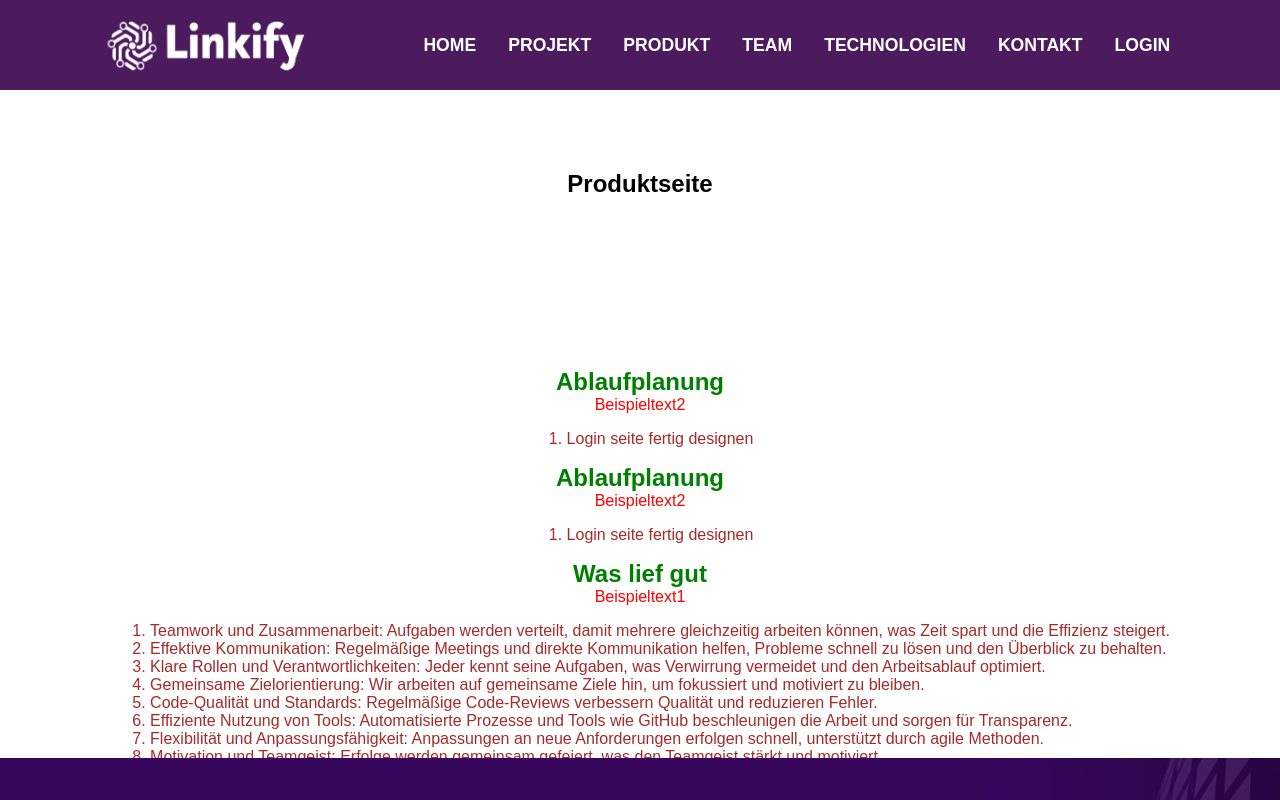
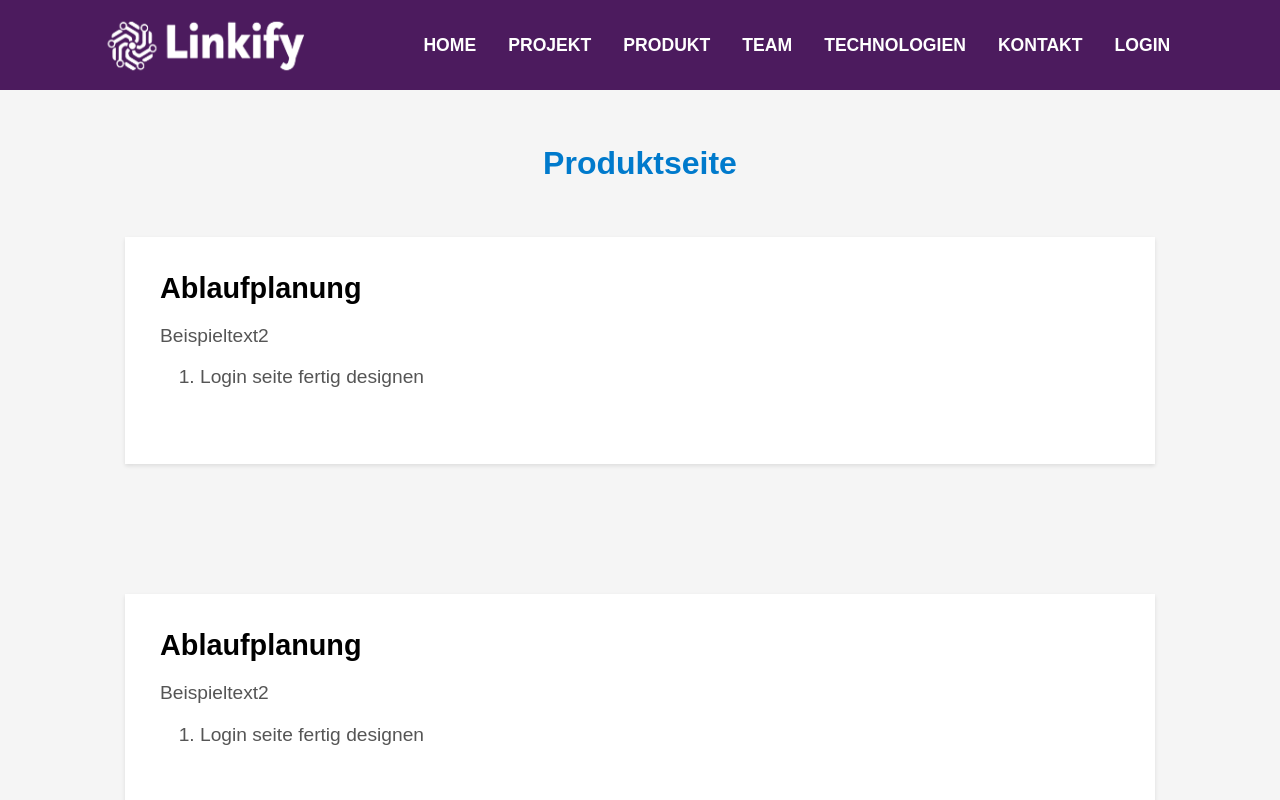
Before and after one commit to RalfHof/nextjs-boilerplate, a Next.js app: page /product in a window 1280 px wide. Shown: the top 800 px of the page. Built offline with nearby package versions, Linux system fonts and the light colour scheme.

Commit message:
New Features

```diff
--- a/src/app/product/page.tsx
+++ b/src/app/product/page.tsx
@@ -43,8 +43,7 @@ export default function ProductPage() {
 
   return (
     <div className='project-item'>
-      <h1>Produktseite</h1>
-
+      <h1 className='HeaderItems'>Produktseite</h1>
 
       <ProjektItem Item={TargetItem} />
       <ProjektItem Item={TimeItem} />
--- a/src/components/projekt/page.tsx
+++ b/src/components/projekt/page.tsx
@@ -1,3 +1,5 @@
+import React from "react"
+
 type ProjektItemProps = {
     Item: {
         Titel: string;
@@ -7,18 +9,21 @@ type ProjektItemProps = {
 };
 
 export default function ProjektItem({ Item }: ProjektItemProps) {
-
     return (
         <>
             <div className="project-item">
-                <h2 className="project-title">{Item.Titel}</h2>
-                <div className="projekt-text">{Item.Text}</div>
+                <div className="project-item-list">
 
-                <div className="project-item-list">
+                    <h2 className="project-title">{Item.Titel}</h2>
+                    <div className="projekt-text">{Item.Text}</div>
+
                     <ol>
-                        {Item.Liste?.map((Element, index) => {
-                            return <li key={index}>{Element}</li>;
-                        })}
+                        {Item.Liste?.map((Element, index) => (
+                            <React.Fragment key={index}>
+                                <li>{Element}</li>
+                                <br />
+                            </React.Fragment>
+                        ))}
                     </ol>
                 </div>
             </div>
--- a/src/globals.css
+++ b/src/globals.css
@@ -362,35 +362,49 @@ a:hover {
 
 /* -------------------------------------------------------------- */
 
-
 .project-item {
   height: auto;
   width: 100%;
   display: flex;
-  justify-content: center;
-  align-items: center;
-  flex-direction: column;
-  position: relative;
-  top: 150px;
-  margin: 0;
-  padding: 0;
+  align-items: center;
+  flex-direction: column;
+  padding: 0;
+  margin: 0;
+  position: relative;
+  top: 85px;
+  background: #f5f5f5;
+  padding-bottom: 130px;
+}
+
+.HeaderItems {
+  margin: 0;
+  padding: 0;
+  margin-top: 60px;
+  color: #007acc;
+  font-size: 2rem;
+}
+
+.project-item-list {
+  border: 5px solid #fff;
+  box-shadow: 0 2px 4px rgba(0, 0, 0, 0.1);
+  background: #fff;
+  width: 75%;
+  padding: 30px;
+  font-size: 1.2rem;
+  color: #555;
+  position: relative;
+  top: -30px;
 }
 
 .project-title {
-  color: green;
-  margin: 0;
-  padding: 0;
+  margin: 0;
+  padding: 0;
+  color: black;
 }
 
 .projekt-text {
-  color: red;
-}
-
-.project-item-list {
-  color: brown;
-
-}
-
+  margin-top: 20px;
+}
 
 
 /* -------------------------------------------------------------- */
```
Also changed, not shown: src/app/projekt/page.tsx (+4 -4 lines).
